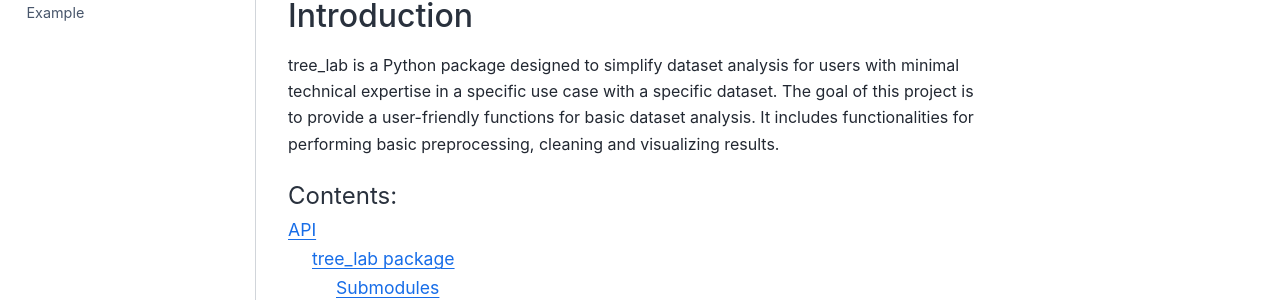
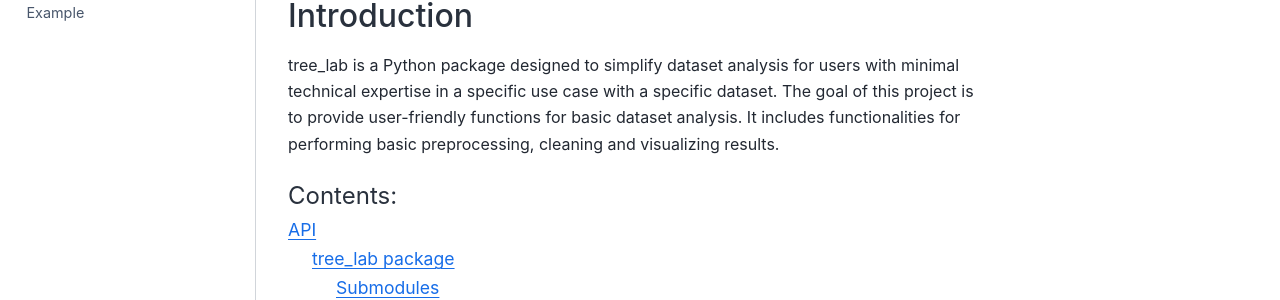
Before and after one commit to fedighanmi/Tree_Survival_Project, a Sphinx documentation site: the page built from docs/source/index.rst, in a window 1280 px wide and 1086 px high. Shown: the part 210-510 px from the top of the window. Built offline with Sphinx 7.4.7 and the Sphinx Book theme 1.1.4, drawn with Linux system fonts in a browser that asks for light colours.

```diff
--- a/docs/source/index.rst
+++ b/docs/source/index.rst
@@ -9,7 +9,7 @@ Introduction
 ==================
 tree_lab is a Python package designed to simplify dataset analysis for users
 with minimal technical expertise in a specific use case with a specific dataset.
-The goal of this project is to provide a user-friendly functions for basic dataset
+The goal of this project is to provide user-friendly functions for basic dataset
 analysis. It includes functionalities for performing basic preprocessing, cleaning
 and visualizing results.
 
```
